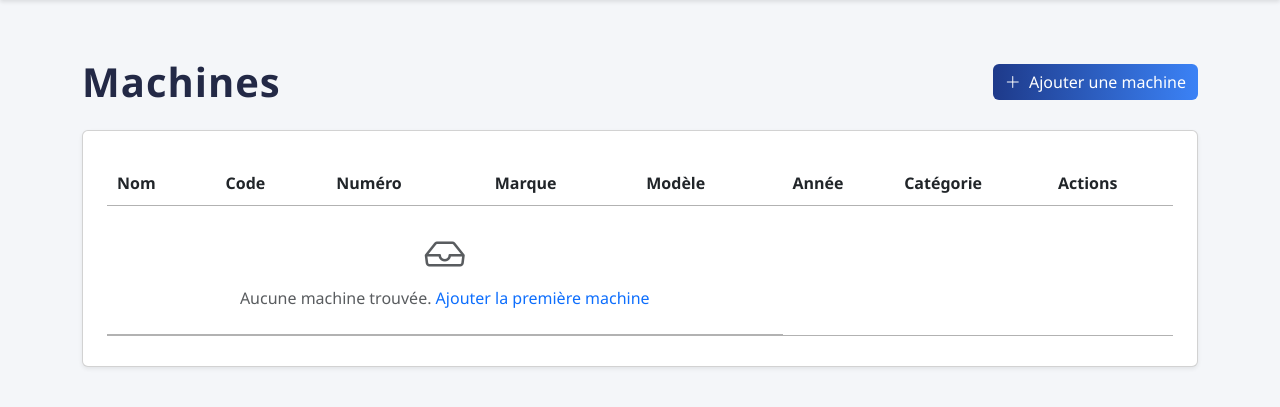
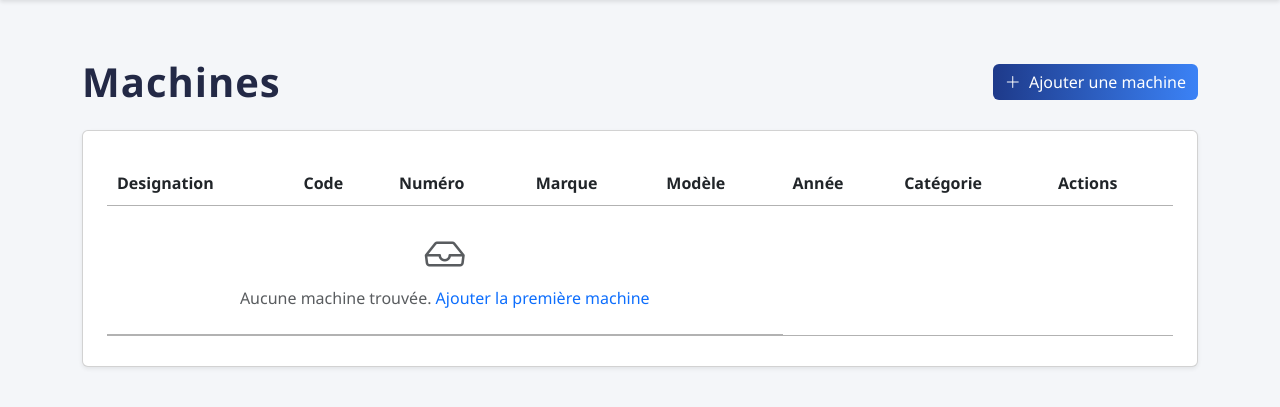
Before and after one commit to abdelllatif/Gestion_de_stock, a Symfony app: template templates/machine/index.html.twig in a window 1280 px wide. Shown: the part 70-477 px from the top of the page. Run offline with Twig, Linux system fonts and the light colour scheme; the template is opened without the code that fills it, so the values that code supplies are empty; some libraries are stand-ins or nearby versions.

Commit message:
changer nom => Designation dans Machine Partie

```diff
--- a/templates/machine/index.html.twig
+++ b/templates/machine/index.html.twig
@@ -24,7 +24,7 @@
         <form id="addMachineForm">
           <div class="row mb-3">
             <div class="col-md-6">
-              <label for="machine_nom" class="form-label">Nom*</label>
+              <label for="machine_nom" class="form-label">Designation*</label>
               <input type="text" class="form-control" id="machine_nom" name="nom" required>
             </div>
             <div class="col-md-6">
@@ -90,7 +90,7 @@
           <input type="hidden" id="edit_machine_id" name="id">
           <div class="row mb-3">
             <div class="col-md-6">
-              <label for="edit_machine_nom" class="form-label">Nom*</label>
+              <label for="edit_machine_nom" class="form-label">Designation*</label>
               <input type="text" class="form-control" id="edit_machine_nom" name="nom" required>
             </div>
             <div class="col-md-6">
@@ -154,7 +154,7 @@
         <table id="machinesTable" class="table table-striped" style="width:100%">
             <thead>
                 <tr>
-                    <th>Nom</th>
+                    <th>Designation</th>
                     <th>Code</th>
                     <th>Numéro</th>
                     <th>Marque</th>
```
